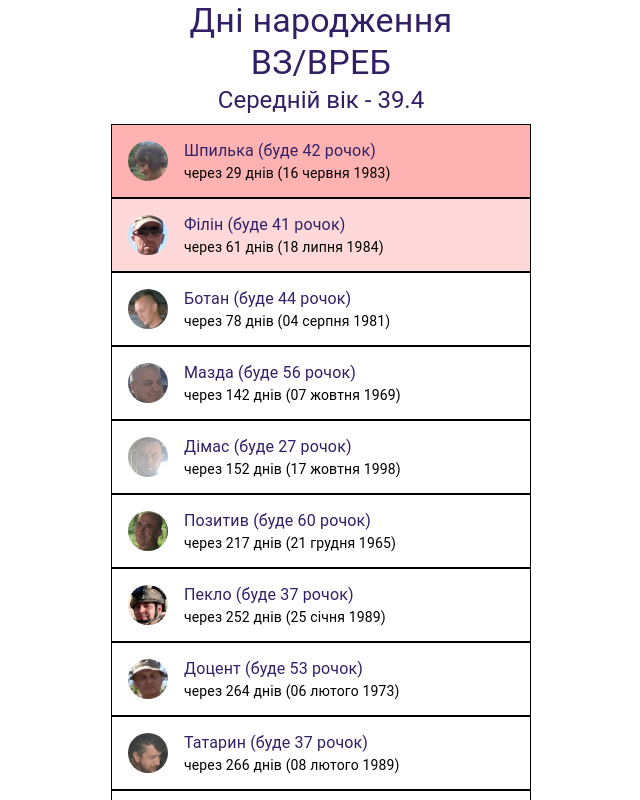
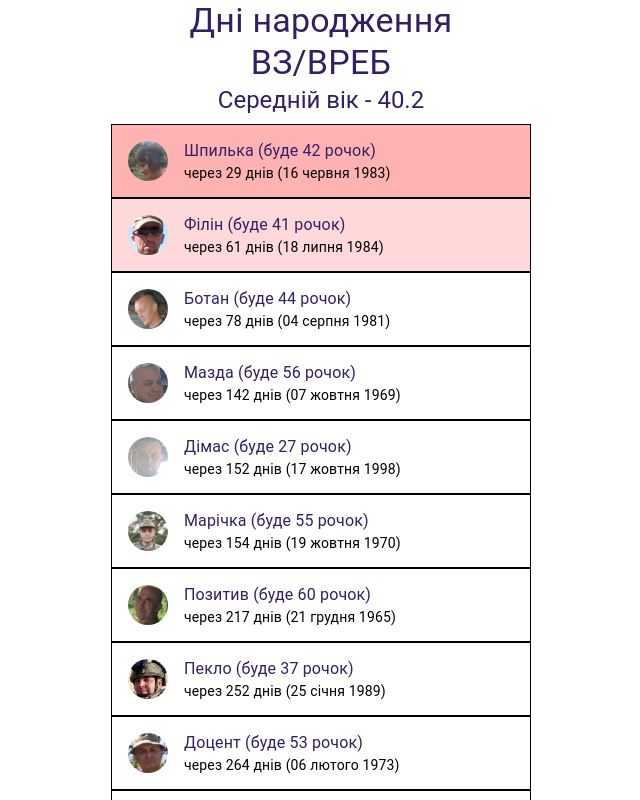
Before and after one commit to Oleksandr58/vz-birthdays, a React (Vite) app: page / in a window 1280 px wide. Shown: the top 800 px of the page, without its empty margins (319-959 px from the left). Built offline with nearby package versions, Linux system fonts and the light colour scheme.

Commit message:
Add marichka

```diff
--- a/src/data/birthdays.ts
+++ b/src/data/birthdays.ts
@@ -5,6 +5,11 @@ const BIRTHDAYS = [
     name: "Мазда",
     date: "07.10.1969",
     url: "mazda.jpg",
+  },
+  {
+    name: "Марічка",
+    date: "19.10.1970",
+    url: "marichka.jpg",
   },
   {
     name: "Доцент",
```
Also changed, not shown: public/marichka.jpg (added).
